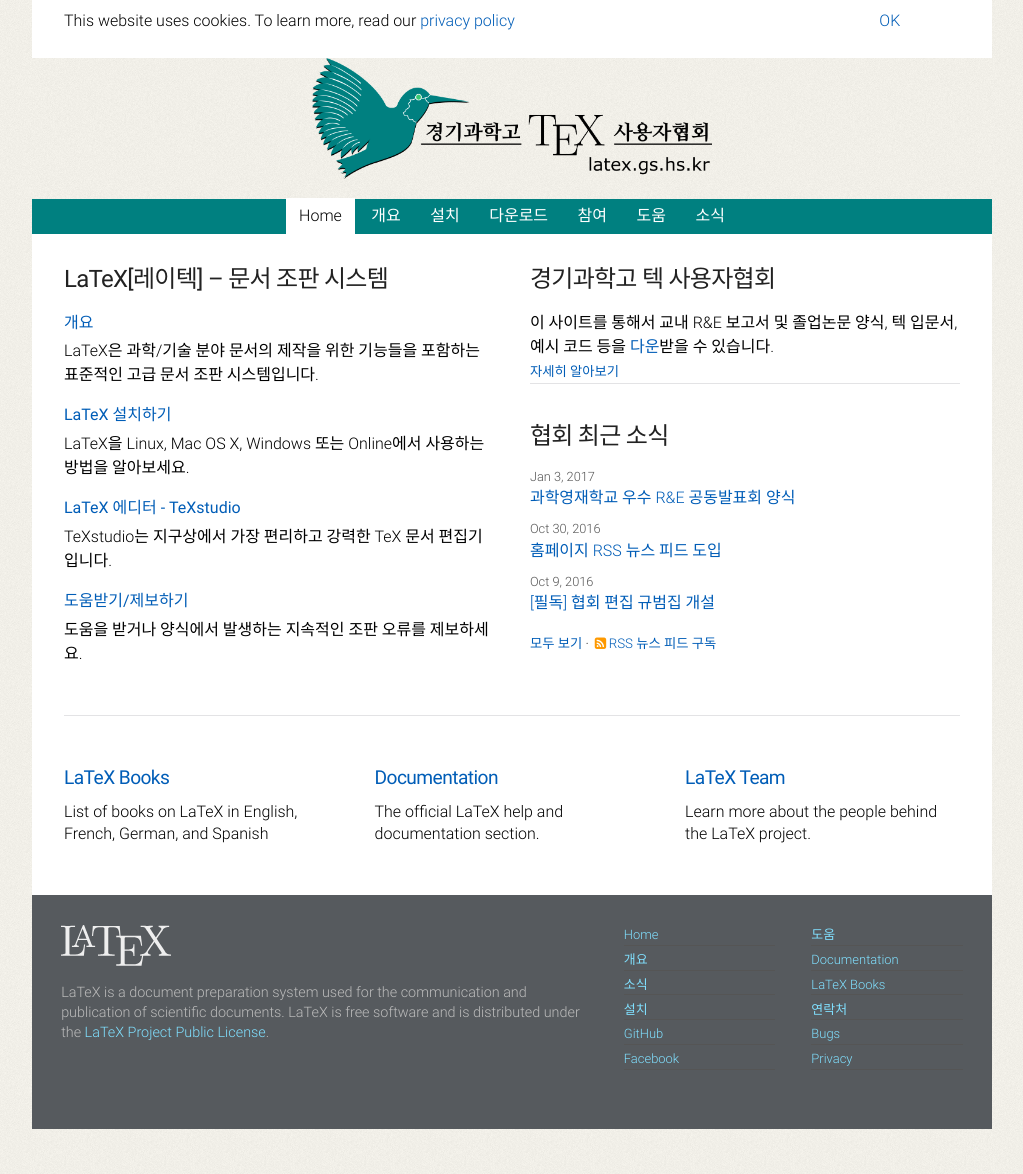
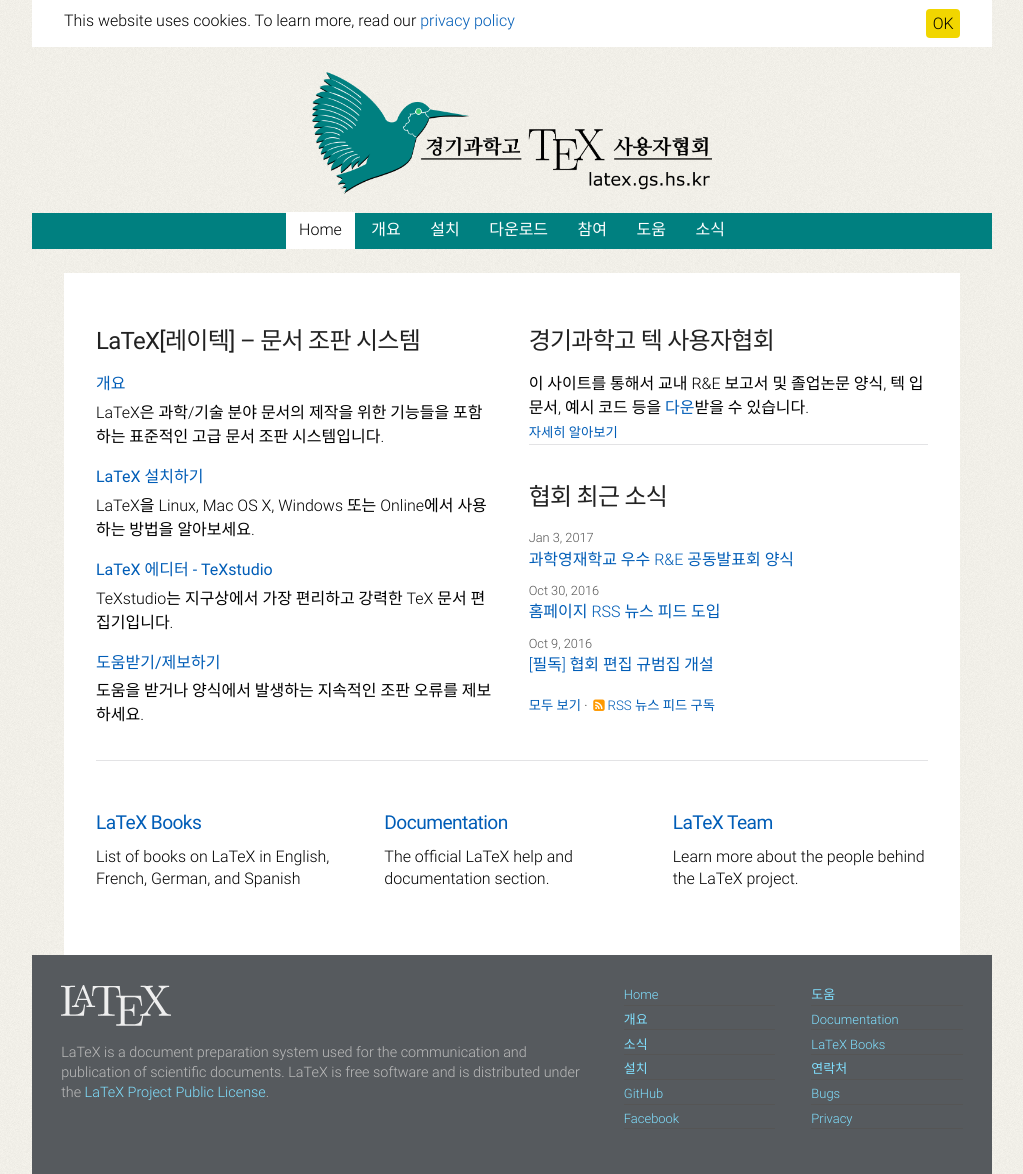
Before and after one commit to gshstexsociety/gshstexsociety.github.io, a Jekyll site: the page built from index.md, in a window 1280 px wide. Shown: the whole page, without its empty margins (128-1151 px from the left). Built offline with Jekyll 4.4.1, drawn with Linux system fonts in a browser that asks for light colours; before the commit the page ends 1129 px from its top, so only the background shows below that.

Commit message:
Updated css from latex3/latex3.github.io

```diff
--- a/css/screen.css
+++ b/css/screen.css
@@ -9,6 +9,7 @@
 - Lists
 - Code
 - Tables
+- Blockquotes
 - Spacing
 - Fontawsome
 - Utilities
@@ -67,24 +68,24 @@
 }
 
 /* cells */
-.cell1of1 {	width: 100%;}
-.cell2of2 {	width: 100%;}
-.cell1of2 {	width: 48%;}
+.cell1of1 { width: 100%;}
+.cell2of2 { width: 100%;}
+.cell1of2 { width: 48%;}
 @media only screen and (max-width: 480px) {
   .cell1of2, .cell2of2 { width: 100%; }
 }
 
-.cell3of3 {	width: 100%; }
-.cell2of3 {	width: 65.33%; }
-.cell1of3 {	width: 30.66%; }
+.cell3of3 { width: 100%; }
+.cell2of3 { width: 65.33%; }
+.cell1of3 { width: 30.66%; }
 @media only screen and (max-width: 600px) {
   .cell1of3, .cell2of3, .cell3of3 { margin: 0; width: 100%; }
 }
 
 .cell4of4 { width: 100%; }
 .cell3of4 { width: 74%; }
-.cell2of4 {	width: 48%; }
-.cell1of4 {	width: 22%; }
+.cell2of4 { width: 48%; }
+.cell1of4 { width: 22%; }
 @media only screen and (max-width: 700px) {
   .cell1of4, .cell2of4, .cell3of4, .cell4of4 { margin: 0; width: 100%; }
 }
@@ -128,7 +129,7 @@
 .cell2of8 { width: 22%; }
 .cell1of8 { width:  9%; }
 @media only screen and (max-width: 480px) {
-  .cell1of8, .cell2of8, .cell3of8, .cell4of8, .cell5of8, .cell6of8, .cell7of8, .cell8of8 { 	width: 100%; }
+  .cell1of8, .cell2of8, .cell3of8, .cell4of8, .cell5of8, .cell6of8, .cell7of8, .cell8of8 {  width: 100%; }
 }
 
 
@@ -151,12 +152,16 @@ html, header {
   background: url("../img/bg.png") repeat scroll 0% 0%, #F5F1E8 none repeat scroll 0% 0%;
   font-size: 100%; height: 100%;
   line-height: 1.5; }
+.wrap {
+  background: #FFF;
+  margin: -2.5em -2em -3em;
+  padding: 3em 2em 2.5em 2em;
+}
 
 
 /* Typography
 –––––––––––––––––––––––––––––––––––––––––––––––––––––––––––––––––––––––––––– */
 body {
-  background: #FFF;
   color: #000;
   font-family: 'roboto_light', sans-serif;
   font-size: 1em;
@@ -206,7 +211,7 @@ ul ul,
 ul ol,
 ol ol,
 ol ul {
-  margin: 1.5em 0 1.5em 3em;
+  margin: 1.2em 0 1.2em 3em;
   font-size: 90%; }
 li {
   margin-bottom: 0.3em; }
@@ -216,6 +221,7 @@ ul.team, ul.team ul { list-style: inside none; margin: .5em 0 2em;}
 ul.team ul { margin: 0 0 0 .2em; }
 ul.team ul li { margin: 0; }
 ul.team a span {color: #000;}
+ul.team a {word-break: break-all; display: inline-block;}
 
 
 /* Code
@@ -251,9 +257,18 @@ td:last-child {
   padding-right: 0; }
 
 
+/* Blockquotes
+–––––––––––––––––––––––––––––––––––––––––––––––––––––––––––––––––––––––––––– */
+blockquote {
+  border-left: 2px solid #999;
+  font-style: italic;
+  padding: 0 0 0 .6em;
+}
+
+
 /* Spacing
 –––––––––––––––––––––––––––––––––––––––––––––––––––––––––––––––––––––––––––– */
-article { margin: 2em 0 0; }
+article { margin: 0; }
 button,
 .button {
   margin-bottom: 1em; }
@@ -271,7 +286,7 @@ p,
 ul,
 ol,
 form {
-  margin-bottom: 2.5em; }
+  margin-bottom: 1.5em; }
 
 
 /* Fontawsome
@@ -296,7 +311,7 @@ span.fa { color: #555; margin: 0 0.5em 0 0;}
 /* Header
 –––––––––––––––––––––––––––––––––––––––––––––––––––––––––––––––––––––––––––– */
 header { margin: 0 -2em 1.5em; }
-header img { display: block; margin: 1em auto 1.2em; }
+header a img { display: block; margin: 1em auto 1.2em; padding-top: .6em; }
 header span { position: absolute !important; top: -9999em !important; left: -9999em !important; }
 
 
@@ -328,7 +343,7 @@ nav input[type=checkbox]:checked ~ ul { display: block; }
     position: static;
     display: none;
   }
-  nav ul li, li a {
+  nav ul li {
     display: block;
     width: auto;
   }
@@ -368,13 +383,24 @@ hr {
 
 /* Various
 –––––––––––––––––––––––––––––––––––––––––––––––––––––––––––––––––––––––––––– */
+/* cookie consent */
+@media print{.cc_banner-wrapper,.cc_container{display:none}}
+.cookieconsent { background: #FFF; margin: 0 -2em; padding: 0 2em; }
+.cookieconsent .btn { background: #f1d600; border-radius: 4px; color: #000; float: right; padding: .2em .4em .1em; text-align: center; }
+
+/* search */
+.search { float: right; height: 20px; margin: 0 0 -.5em; padding: .5em 1.8em; overflow: hidden; }
+.search form { text-align: right; }
+
+
 /* home */
+.home { padding: 2.5em 2em 2.5em 2em; }
 .home dt { margin: 1em 0 .3em; }
 
 /* teaser */
 .teaser a:hover { display: inline-block; text-decoration: none; }
 .teaser section a h2,
-.teaser section a h3 { color: #005DB7; font-size: 1.2em; margin: 0 0 .5em; padding: .2em 0;}
+.teaser section a h3 { color: #005DB7; font-size: 1.2em; margin: 0 0 .5em; padding: .2em 0; }
 .teaser section a p { color: #000; }
 .teaser section a:hover p { color: #005DB7; }
 
@@ -401,10 +427,13 @@ ul.all-news-posts {margin: 0 0 2.5em;}
 
 /* toc */
 .toc { list-style: none; }
-.toc li:before { content: "\27A4 \2002 \2005"; color: #777;}
+.toc li:before { content: "\27A4 \2002 \2005"; color: #777; white-space: nowrap;}
 .toc li { border-bottom: 1px dotted #999; margin: 0; padding: .2em .5em;}
-.toc a { display: inline-block; width: auto; }
+.toc li a { display: inline-block; width: auto; word-break: break-all;}
 .toc a:hover { color: #000; text-decoration: none; }
+.toc li ul { margin: 0.5em 0 0.5em 1.2em;}
+.toc li li { border-bottom: none ;}
+
 
 /* links */
 .links ul { list-style: none; }
@@ -421,7 +450,7 @@ ul.all-news-posts {margin: 0 0 2.5em;}
 .team h2 .role { color: #999; font-size: 0.7em; }
 
 /* flattr */
-a[href*="flattr"] { float: right; }
+a[href*="flattr.com/submit/auto"] { float: right; }
 
 
 /* Clearing
```
Lines whose indentation alone changed are shown as unchanged.
